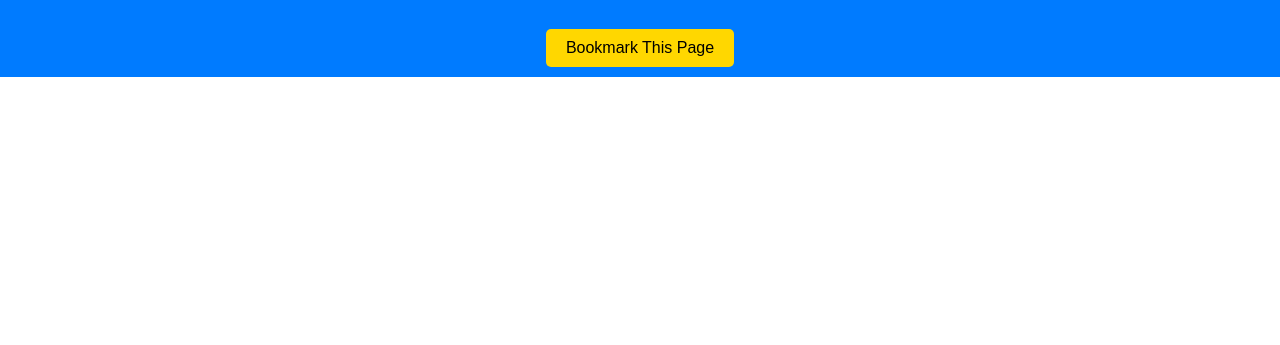
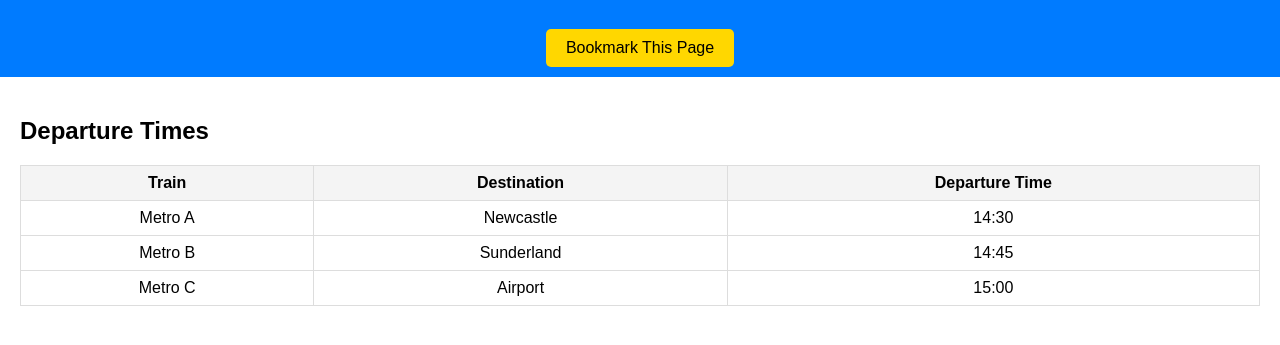
Before and after one commit to ColinPattinson/south-shields-metro-times, a plain HTML site: page index.html in a window 1280 px wide. Shown: the part 71-416 px from the top of the page. Drawn offline with Linux system fonts and the light colour scheme.

Commit message:
Update index.html

```diff
--- a/index.html
+++ b/index.html
@@ -36,6 +36,22 @@
         .content {
             padding: 20px;
         }
+
+        table {
+            width: 100%;
+            border-collapse: collapse;
+            margin-top: 20px;
+        }
+
+        th, td {
+            border: 1px solid #ddd;
+            padding: 8px;
+            text-align: center;
+        }
+
+        th {
+            background-color: #f4f4f4;
+        }
     </style>
 </head>
 <body>
@@ -43,3 +59,66 @@
         <h1>South Shields Metro Times</h1>
         <!-- Bookmark Button -->
         <button id="bookmark-button">Bookmark This Page</button>
+    </header>
+
+    <div class="content">
+        <h2>Departure Times</h2>
+        <table id="departure-table">
+            <thead>
+                <tr>
+                    <th>Train</th>
+                    <th>Destination</th>
+                    <th>Departure Time</th>
+                </tr>
+            </thead>
+            <tbody id="departure-body">
+                <!-- Departure times will be dynamically inserted here -->
+            </tbody>
+        </table>
+    </div>
+
+    <script>
+        // JavaScript for Bookmark Button
+        document.getElementById("bookmark-button").addEventListener("click", function() {
+            if (window.sidebar && window.sidebar.addPanel) {
+                // Firefox <=22
+                window.sidebar.addPanel(document.title, window.location.href, "");
+            } else if (window.external && ('AddFavorite' in window.external)) {
+                // Internet Explorer
+                window.external.AddFavorite(location.href, document.title);
+            } else {
+                // Modern browsers
+                alert('Press ' + (navigator.userAgent.toLowerCase().indexOf('mac') !== -1 ? 'Command/Cmd' : 'CTRL') + ' + D to bookmark this page.');
+            }
+        });
+
+        // JavaScript to Populate Departure Times
+        const departureData = [
+            { train: "Metro A", destination: "Newcastle", time: "14:30" },
+            { train: "Metro B", destination: "Sunderland", time: "14:45" },
+            { train: "Metro C", destination: "Airport", time: "15:00" },
+        ];
+
+        const departureBody = document.getElementById("departure-body");
+
+        departureData.forEach((departure) => {
+            const row = document.createElement("tr");
+
+            const trainCell = document.createElement("td");
+            trainCell.textContent = departure.train;
+
+            const destinationCell = document.createElement("td");
+            destinationCell.textContent = departure.destination;
+
+            const timeCell = document.createElement("td");
+            timeCell.textContent = departure.time;
+
+            row.appendChild(trainCell);
+            row.appendChild(destinationCell);
+            row.appendChild(timeCell);
+
+            departureBody.appendChild(row);
+        });
+    </script>
+</body>
+</html>
```
